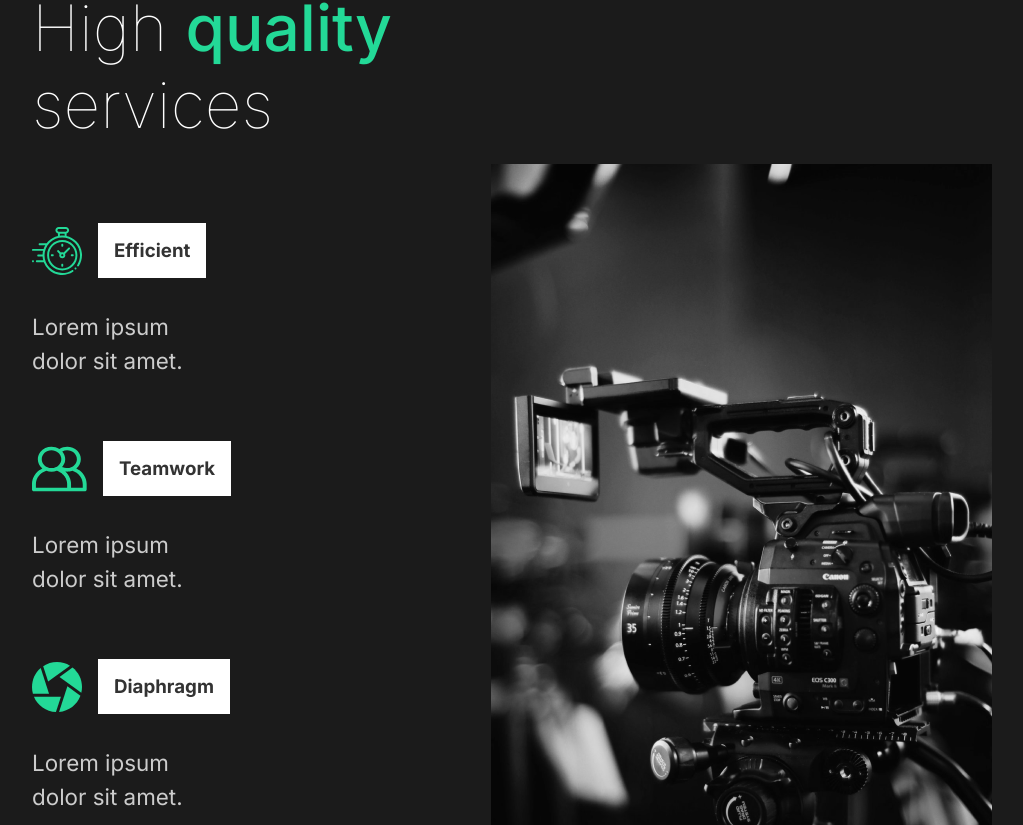
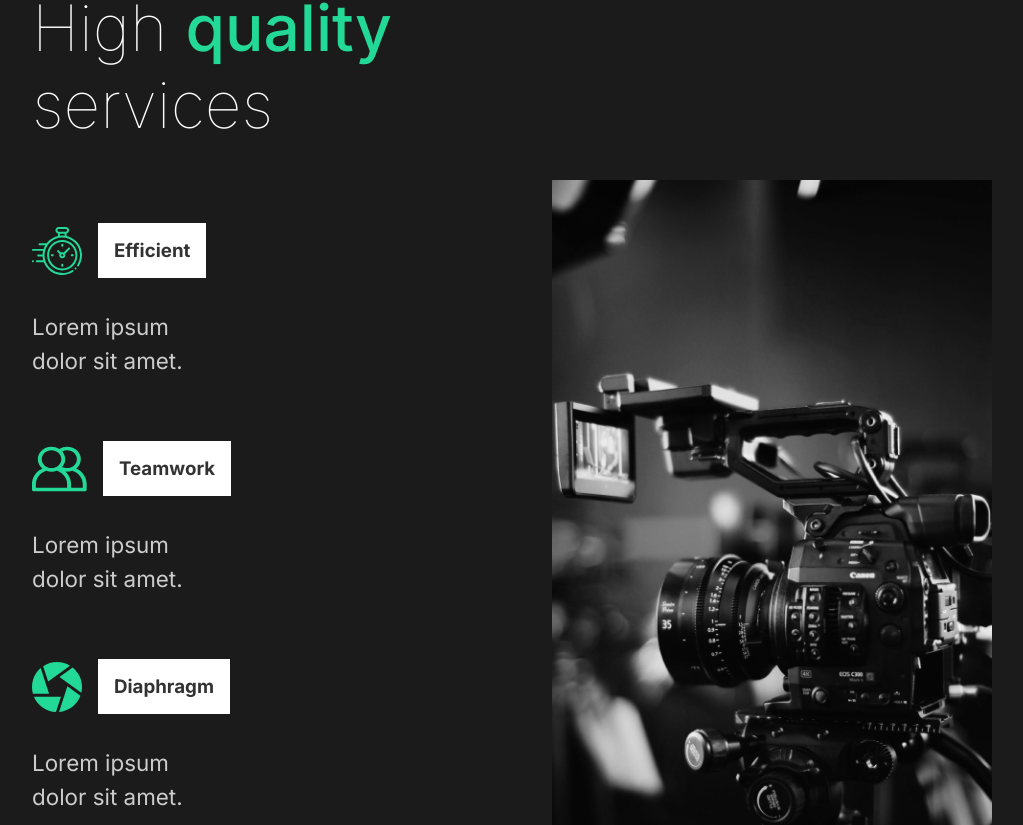
Before and after one commit to sujoyduttajad/Capture-Portfolio, a React (Create React App) app: page / in a window 1280 px wide. Shown: the part 1055-1880 px from the top of the page, without its empty margins (128-1151 px from the left). Built offline with nearby package versions, Linux system fonts and the light colour scheme.

Commit message:
Update ServicesSection.js

```diff
--- a/src/components/ServicesSection.js
+++ b/src/components/ServicesSection.js
@@ -1,10 +1,10 @@
 import React from "react";
 import styled from "styled-components";
-import { Layout, Description } from "../styles";
+import { Layout, Description, ImageContainer } from "../styles";
 // Animation
 import { motion } from "framer-motion";
 import { useScroll } from "../hooks/useScroll";
-import { fade, photoAnimation} from "../animation";
+import { fade, photoAnimation } from "../animation";
 //Import Icons
 import clock from "../img/clock.svg";
 import diaphragm from "../img/diaphragm.svg";
@@ -21,14 +21,26 @@ const Services = styled(Layout)`
     padding: 2rem 0 4rem 0;
   }
   @media only screen and (min-width: 821px) and (max-width: 1200px) {
-      h2 {
-        font-size: 3rem;
-      }
+    h2 {
+      font-size: 3rem;
     }
+  }
+  /* Kindel and iPad tablet  */
+  @media only screen and (min-width: 540px) and (max-width: 820px) {
+    p {
+      font-size: 98%;
+    }
+  }
 `;
 const Cards = styled.div`
   display: flex;
   flex-wrap: wrap;
+  /* Kindel and iPad tablet  */
+  @media only screen and (min-width: 540px) and (max-width: 820px) {
+    padding: 1rem;
+    align-items: center;
+    justify-content: center;
+  }
 `;
 const Card = styled.div`
   flex-basis: 15rem;
@@ -90,7 +102,7 @@ const ServicesSection = () => {
           </Card>
         </Cards>
       </Description>
-      <div className="image">
+      <ImageContainer>
         <motion.img
           variants={photoAnimation}
           initial="hidden"
@@ -98,7 +110,7 @@ const ServicesSection = () => {
           src={home2}
           alt=""
         />
-      </div>
+      </ImageContainer>
     </Services>
   );
 };
```
